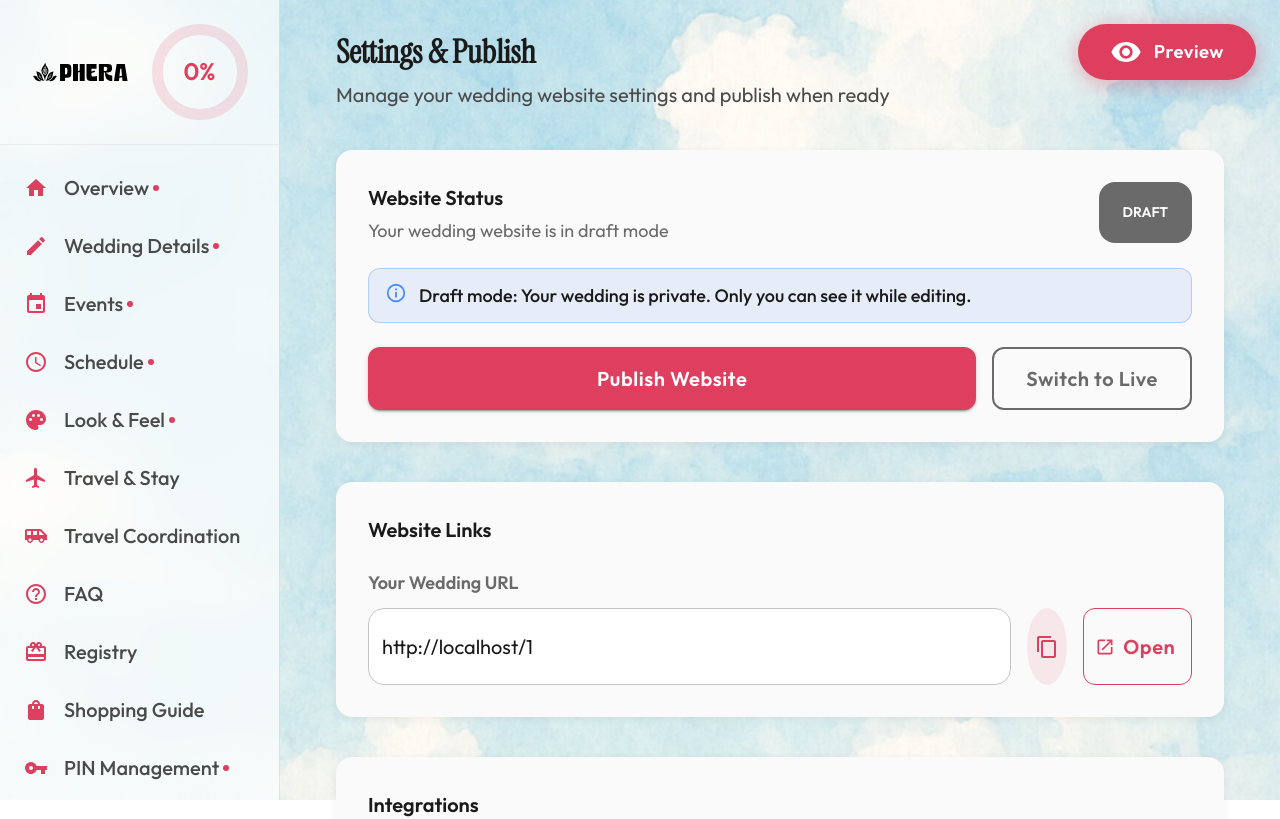
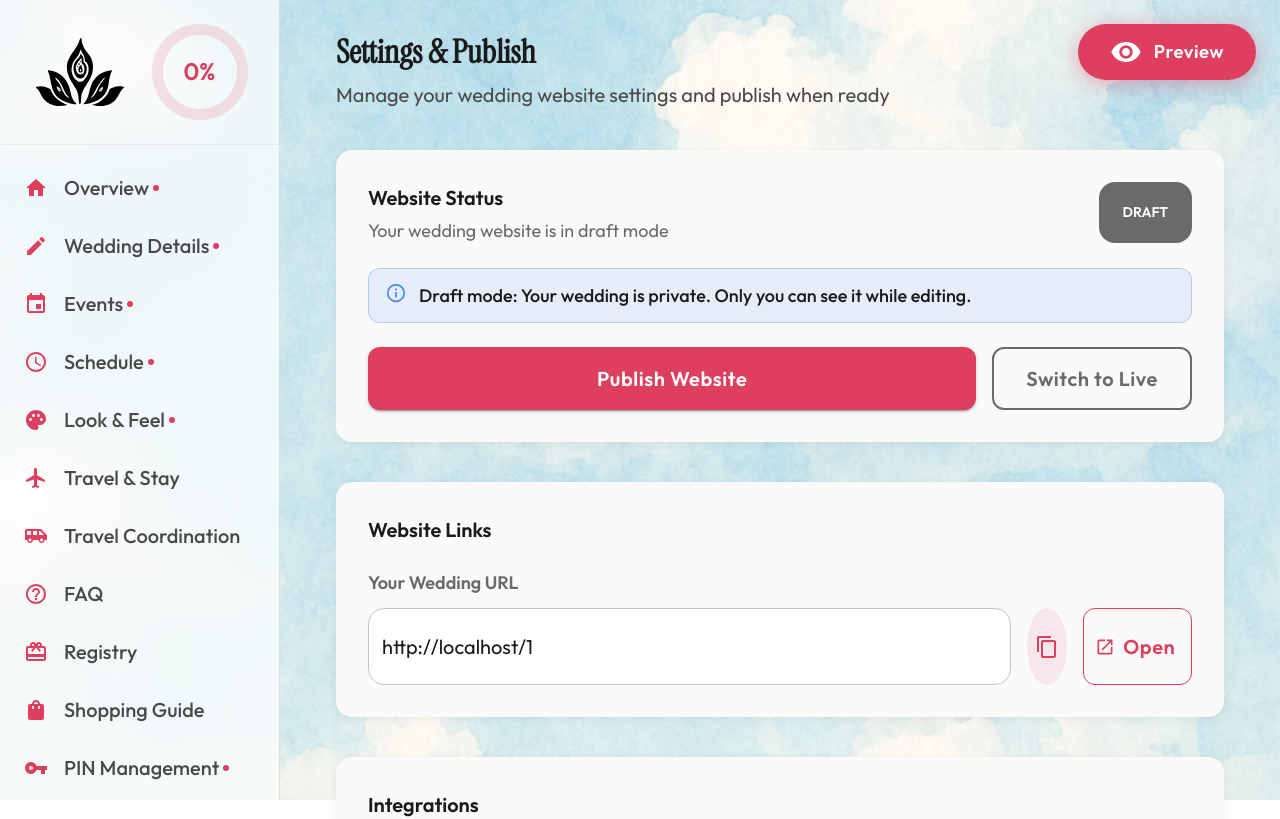
Before and after one commit to kghumaan/phera, a Next.js app: page /admin/onboarding/1/settings in a window 1280 px wide. Shown: the top 819 px of the page. Built offline with nearby package versions, Linux system fonts and the light colour scheme; no server answers; the database is empty; what @mui/material-nextjs would draw is missing.

Commit message:
Update logo to use logo-flower.svg in admin sidebar

```diff
--- a/components/admin/OnboardingSidebar.tsx
+++ b/components/admin/OnboardingSidebar.tsx
@@ -111,7 +111,7 @@ export default function OnboardingSidebar({ weddingSlug, wedding, onNavigating }
           }}
         >
           <Image
-            src="/logo.svg"
+            src="/logo-flower.svg"
             alt="Phera"
             fill
             priority
```
